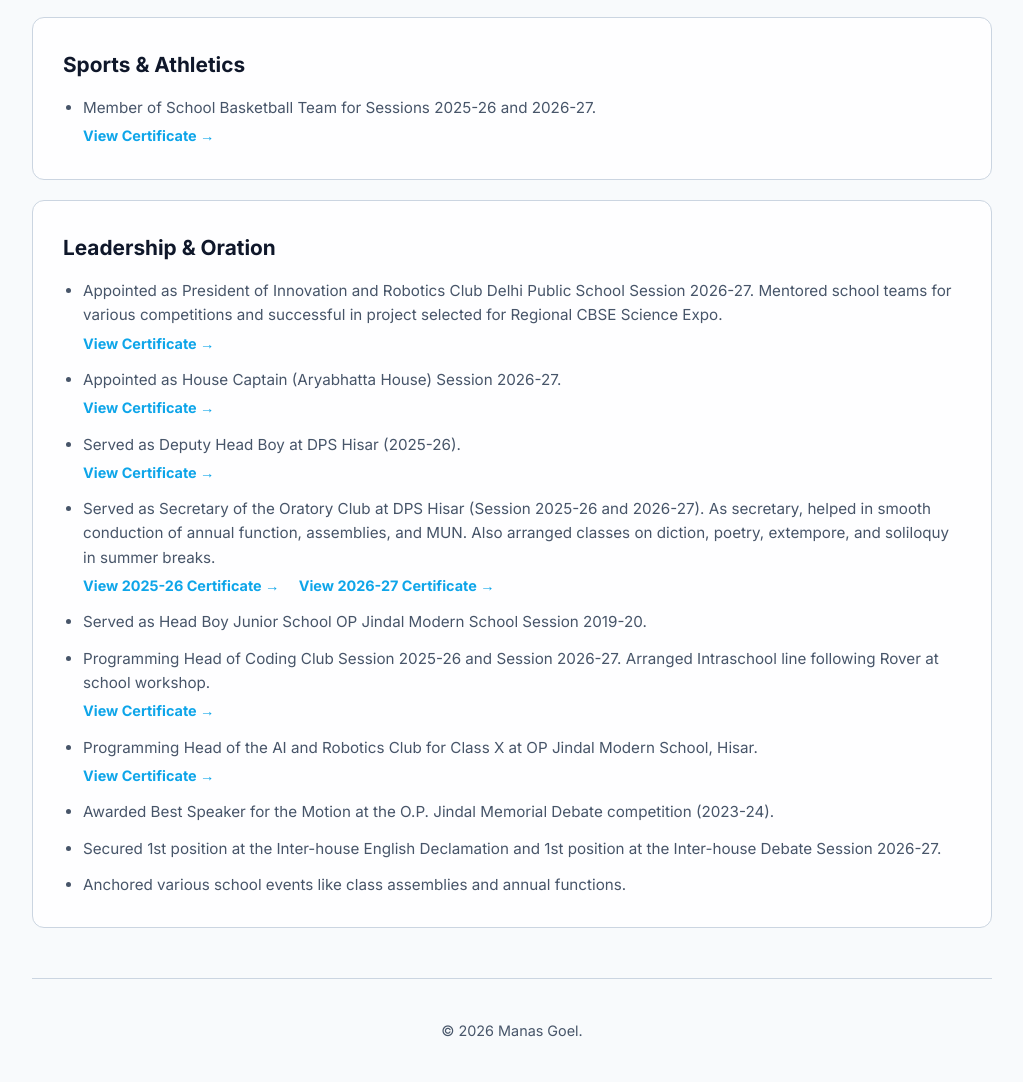
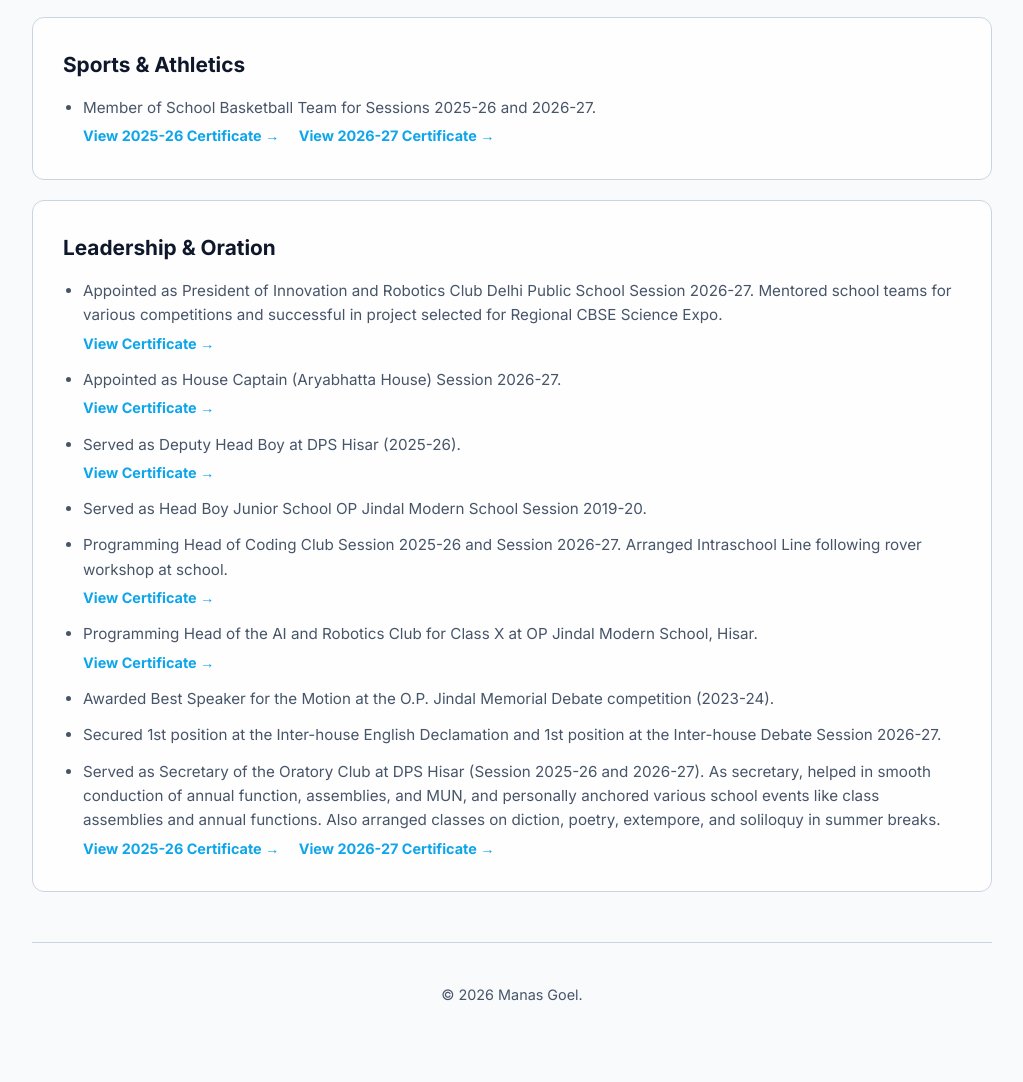
Before and after one commit to Manas343/Manas343.github.io, a plain HTML site: page extracurricular.html in a window 1280 px wide. Shown: the part 1665-2747 px from the top of the page, without its empty margins (128-1151 px from the left). After the commit the page ends 2711 px from the top, so only its background shows below. Drawn offline with Linux system fonts and the light colour scheme.

Commit message:
Revise extracurricular section and add certificates
Updated extracurricular activities section with new certificates and improved descriptions.

```diff
--- a/extracurricular.html
+++ b/extracurricular.html
@@ -154,7 +154,9 @@
             <h3>Sports & Athletics</h3>
             <ul>
                 <li>Member of School Basketball Team for Sessions 2025-26 and 2026-27.
-                    <br><a href="https://drive.google.com/file/d/1L1HPd_fh7yqhosmN4r1IoxcPWnPwbWny/view?usp=sharing" target="_blank" style="color: var(--accent-color); text-decoration: none; font-weight: 600; font-size: 0.9rem; display: inline-block; margin-top: 4px;">View Certificate &rarr;</a>
+                    <br>
+                    <a href="https://drive.google.com/file/d/1L1HPd_fh7yqhosmN4r1IoxcPWnPwbWny/view?usp=sharing" target="_blank" style="color: var(--accent-color); text-decoration: none; font-weight: 600; font-size: 0.9rem; display: inline-block; margin-top: 4px; margin-right: 15px;">View 2025-26 Certificate &rarr;</a>
+                    <a href="https://drive.google.com/file/d/1YYvVC5Ruvi_pI_tPeikskg5LkMLvO3lU/view?usp=sharing" target="_blank" style="color: var(--accent-color); text-decoration: none; font-weight: 600; font-size: 0.9rem; display: inline-block; margin-top: 4px;">View 2026-27 Certificate &rarr;</a>
                 </li>
             </ul>
         </div>
@@ -171,13 +173,8 @@
                 <li>Served as Deputy Head Boy at DPS Hisar (2025-26).
                     <br><a href="https://drive.google.com/file/d/11XndezE6-XPsQrgph-KZ0VBHUj4EbWDM/view?usp=sharing" target="_blank" style="color: var(--accent-color); text-decoration: none; font-weight: 600; font-size: 0.9rem; display: inline-block; margin-top: 4px;">View Certificate &rarr;</a>
                 </li>
-                <li>Served as Secretary of the Oratory Club at DPS Hisar (Session 2025-26 and 2026-27). As secretary, helped in smooth conduction of annual function, assemblies, and MUN. Also arranged classes on diction, poetry, extempore, and soliloquy in summer breaks.
-                    <br>
-                    <a href="https://drive.google.com/file/d/1EzNKA8bqDBjo7vB4QTQLwvEaH04Xnbl6/view?usp=sharing" target="_blank" style="color: var(--accent-color); text-decoration: none; font-weight: 600; font-size: 0.9rem; display: inline-block; margin-top: 4px; margin-right: 15px;">View 2025-26 Certificate &rarr;</a>
-                    <a href="https://drive.google.com/file/d/1cZYJQaKJcbZcGGcJaIUWHej_1jgI6fX5/view?usp=sharing" target="_blank" style="color: var(--accent-color); text-decoration: none; font-weight: 600; font-size: 0.9rem; display: inline-block; margin-top: 4px;">View 2026-27 Certificate &rarr;</a>
-                </li>
                 <li>Served as Head Boy Junior School OP Jindal Modern School Session 2019-20.</li>
-                <li>Programming Head of Coding Club Session 2025-26 and Session 2026-27. Arranged Intraschool line following Rover at school workshop.
+                <li>Programming Head of Coding Club Session 2025-26 and Session 2026-27. Arranged Intraschool Line following rover workshop at school.
                     <br><a href="https://drive.google.com/file/d/1GSdQNyAzhWBWmNW9ZMp8zm1l3GJCgJoW/view?usp=sharing" target="_blank" style="color: var(--accent-color); text-decoration: none; font-weight: 600; font-size: 0.9rem; display: inline-block; margin-top: 4px;">View Certificate &rarr;</a>
                 </li>
                 <li>Programming Head of the AI and Robotics Club for Class X at OP Jindal Modern School, Hisar.
@@ -185,7 +182,11 @@
                 </li>
                 <li>Awarded Best Speaker for the Motion at the O.P. Jindal Memorial Debate competition (2023-24).</li>
                 <li>Secured 1st position at the Inter-house English Declamation and 1st position at the Inter-house Debate Session 2026-27.</li>
-                <li>Anchored various school events like class assemblies and annual functions.</li>
+                <li>Served as Secretary of the Oratory Club at DPS Hisar (Session 2025-26 and 2026-27). As secretary, helped in smooth conduction of annual function, assemblies, and MUN, and personally anchored various school events like class assemblies and annual functions. Also arranged classes on diction, poetry, extempore, and soliloquy in summer breaks.
+                    <br>
+                    <a href="https://drive.google.com/file/d/1EzNKA8bqDBjo7vB4QTQLwvEaH04Xnbl6/view?usp=sharing" target="_blank" style="color: var(--accent-color); text-decoration: none; font-weight: 600; font-size: 0.9rem; display: inline-block; margin-top: 4px; margin-right: 15px;">View 2025-26 Certificate &rarr;</a>
+                    <a href="https://drive.google.com/file/d/1cZYJQaKJcbZcGGcJaIUWHej_1jgI6fX5/view?usp=sharing" target="_blank" style="color: var(--accent-color); text-decoration: none; font-weight: 600; font-size: 0.9rem; display: inline-block; margin-top: 4px;">View 2026-27 Certificate &rarr;</a>
+                </li>
             </ul>
         </div>
 
```
